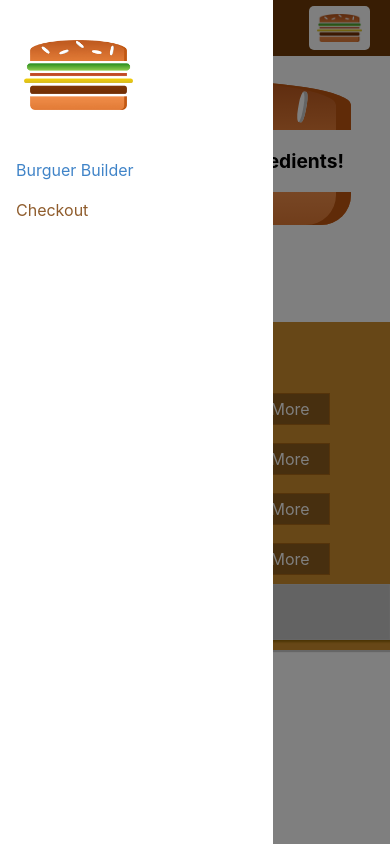
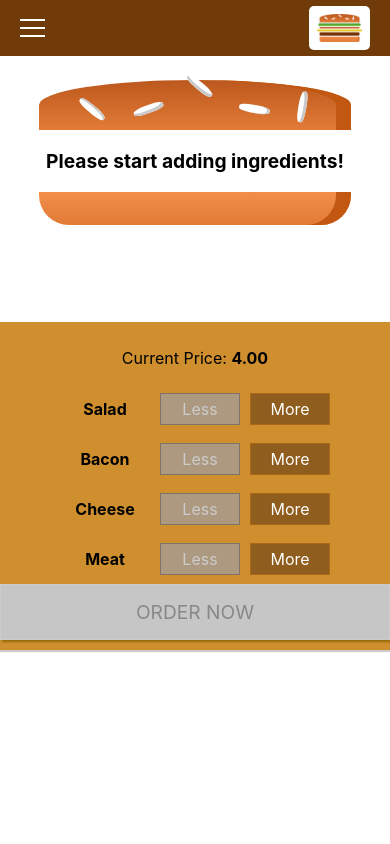
Before and after one commit to soniagisel/burgerbuilder, a React (Create React App) app: page / in a window 390 px wide. Built offline with nearby package versions, Linux system fonts and the light colour scheme.

Commit message:
Added burger button for mobile menu

```diff
--- a/src/components/Layout/Layout.js
+++ b/src/components/Layout/Layout.js
@@ -6,17 +6,21 @@ import classes from './Layout.module.css'
 
 class Layout extends Component {
   state = {
-    showSideDrawer: true,
+    showSideDrawer: false,
   }
 
   sideDrawerClosedHandler = () => {
     this.setState({ showSideDrawer: false })
   }
 
+  sideDrawerOpenedHandler = () => {
+    this.setState({ showSideDrawer: true })
+  }
+
   render() {
     return (
       <React.Fragment>
-        <Toolbar />
+        <Toolbar openMenu={this.sideDrawerOpenedHandler} />
         <SideDrawer open={this.state.showSideDrawer} closed={this.sideDrawerClosedHandler} />
         <main className={classes['content']}>{this.props.children}</main>
       </React.Fragment>
--- a/src/components/Logo/Logo.js
+++ b/src/components/Logo/Logo.js
@@ -3,7 +3,7 @@ import burgerLogo from '../../assets/images/burger-logo.png'
 import classes from './Logo.module.css'
 
 const logo = props => (
-  <div className={classes['Logo']} styles={{ height: props.height }}>
+  <div className={classes['Logo']}>
     <img src={burgerLogo} alt='My Burger' />
   </div>
 )
--- a/src/components/Navigation/SideDrawer/SideDrawer.js
+++ b/src/components/Navigation/SideDrawer/SideDrawer.js
@@ -7,10 +7,8 @@ import classes from './SideDrawer.module.css'
 const sideDrawer = props => {
   console.log('PROPS OPEN', props.open)
   let attachedClasses = [classes['SideDrawer'], classes['Close']]
-  //console.log('attached string ', attachedClasses.join(' '))
   if (props.open) {
     attachedClasses = [classes['SideDrawer'], classes['Open']]
-    //console.log('after open ', attachedClasses.join(' '))
   }
   console.log('attached string ', attachedClasses.join(' '))
   return (
--- a/src/components/Navigation/Toolbar/Toolbar.js
+++ b/src/components/Navigation/Toolbar/Toolbar.js
@@ -1,3 +1,4 @@
+import BurgerButton from '../../UI/Button/BurgerButton/BurgerButton'
 import Logo from '../../Logo/Logo'
 import NavigationItems from '../NavigationItems/NavigationItems'
 import React from 'react'
@@ -5,7 +6,7 @@ import classes from './Toolbar.module.css'
 
 const toolbar = props => (
   <header className={classes['Toolbar']}>
-    <div>Menu</div>
+    <BurgerButton clicked={props.openMenu} />
     <div className={classes.Logo}>
       <Logo />
     </div>
--- /dev/null
+++ b/src/components/UI/Button/BurgerButton/BurgerButton.js
@@ -0,0 +1,12 @@
+import React from 'react'
+import classes from './BurgerButton.module.css'
+
+const burgerButton = props => (
+  <div className={classes.buttonContainer} onClick={props.clicked}>
+    <div className={classes.burgerLayer}></div>
+    <div className={classes.burgerLayer}></div>
+    <div className={classes.burgerLayer}></div>
+  </div>
+)
+
+export default burgerButton
--- /dev/null
+++ b/src/components/UI/Button/BurgerButton/BurgerButton.module.css
@@ -0,0 +1,10 @@
+.buttonContainer {
+    cursor: pointer;
+}
+
+.burgerLayer {
+  width: 25px;
+  height: 2px;
+  background-color: white;
+  margin: 6px 0;
+}
```
Also changed, not shown: 1 other file (tests, documents, lock files or other folders).
